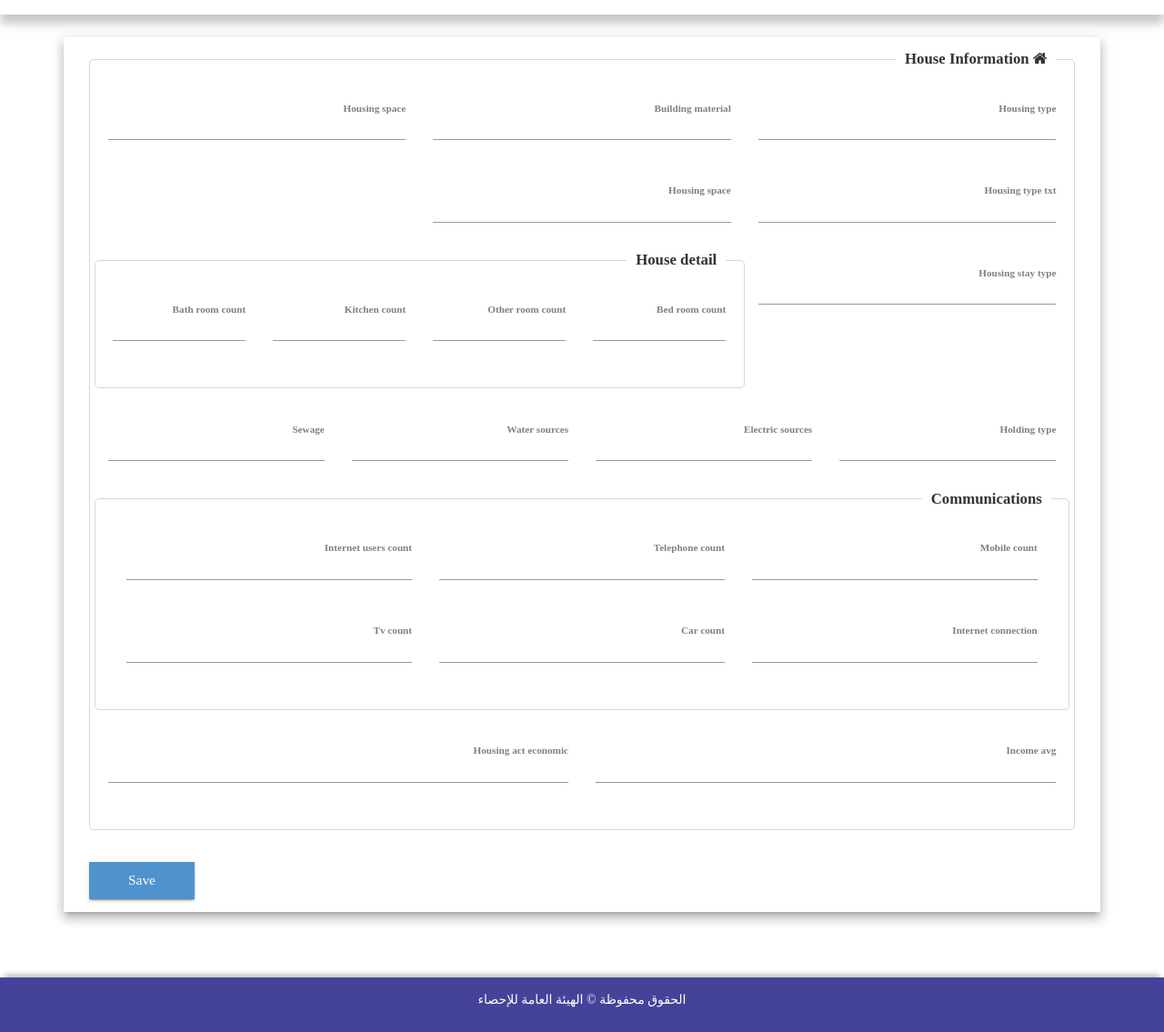
After one commit to mohammedgad0/f_survey, a Django app: template survey/templates/add_house.html in a window 1280 px wide. The commit adds this page. Shown: the part 356-1491 px from the top of the page at 91% size. Run offline with Django 3.2, Linux system fonts and the light colour scheme; the template is opened without the code that fills it, so the values that code supplies are empty, except form fields; tables that the repository leaves empty hold one stand-in row (values such as "Sample post"); form fields are guessed from the names that the template uses; some libraries are stand-ins or nearby versions; some web fonts are replaced.

Commit message:
housing form

```diff
--- a/survey/models.py
+++ b/survey/models.py
@@ -65,7 +65,6 @@ class FcpFamilyMemberTab(models.Model):
 
 
 class GenLookupListView(models.Model):
-    #id = models.FloatField(primary_key=True)
     rp_id = models.FloatField(blank=True, null=True, primary_key=True)
     column_name = models.CharField(max_length=250, blank=True, null=True)
     lookup_id = models.FloatField()
--- a/survey/static/build/css/custom.css
+++ b/survey/static/build/css/custom.css
@@ -1,3 +1,56 @@
+/* Style the header with a grey background and some padding */
+html, body {
+    height: 100%;
+    direction: rtl;
+    font: 14px 'neo', serif !important;
+}
+.header {
+  box-shadow: 0 10px 10px rgba(0,0,0,0.22);
+  background-color: #fff;
+  padding: 13px 35px 17px 0px;
+}
+.date{
+    padding: 9px 35px 0 0 ;
+    color: #fff;
+    float: right;
+}
+.top-bar{
+      border-radius: 2px;
+    margin-bottom: 2px;
+     box-shadow: 0 10px 10px rgba(0,0,0,0.22);
+  background-color: #45429a;
+    height: 40px;
+}
+
+.socialicons{float: left;}
+.socialicons ul {
+    float: left;
+}
+.socialicons ul li {
+    padding: 5px;
+    display: inline-block;
+    text-align: center;
+    border: none !important;
+}
+.socialicons ul li a{
+    color: #fff;
+    font-size: 20px !important;
+
+}
+footer {
+    line-height: 50px;
+    color: #fff;
+    margin-top: 2px;
+    position: relative;
+    bottom: 0;
+    width: 100%;
+    height: 60px;
+    /* Height of the footer */
+      box-shadow: 0 -9px 5px -5px rgba(0,0,0,0.22);
+  background-color: #45429a;);
+    flex-shrink: 0;
+}
+
 
 /* css for tables */
 .shadow{webkit-box-shadow: 0 1px 3px 0 rgba(0, 0, 0, 0.12), 0 1px 2px 0 rgba(0, 0, 0, 0.24);
@@ -181,17 +234,17 @@ line-height: 1;
 .form-group input[type="file"] ~ .bar {
 display: none;
 }
-.form-group select,
-.form-group input:focus,
-.form-group input:valid,
-.form-group input.form-file,
-.form-group input.has-value,
-.form-group textarea:focus,
-.form-group textarea:valid,
-.form-group textarea.form-file,
-.form-group textarea.has-value {
-color: #333;
-}
+/*.form-group select,*/
+/*.form-group input:focus,*/
+/*.form-group input:valid,*/
+/*.form-group input.form-file,*/
+/*.form-group input.has-value,*/
+/*.form-group textarea:focus,*/
+/*.form-group textarea:valid,*/
+/*.form-group textarea.form-file,*/
+/*.form-group textarea.has-value {*/
+/*color: #333;*/
+/*}*/
 .form-group select ~ .control-label,
 .form-group input:focus ~ .control-label,
 .form-group input:valid ~ .control-label,
@@ -444,55 +497,3 @@ legend.scheduler-border {
     border-bottom:none;
 
 }
-/* Style the header with a grey background and some padding */
-html, body {
-    height: 100%;
-    direction: rtl;
-    font: 14px 'neo', serif !important;
-}
-.header {
-  box-shadow: 0 10px 10px rgba(0,0,0,0.22);
-  background-color: #fff;
-  padding: 13px 35px 17px 0px;
-}
-.date{
-    padding: 9px 35px 0 0 ;
-    color: #fff;
-    float: right;
-}
-.top-bar{
-      border-radius: 2px;
-    margin-bottom: 2px;
-     box-shadow: 0 10px 10px rgba(0,0,0,0.22);
-  background-color: #45429a;
-    height: 40px;
-}
-
-.socialicons{float: left;}
-.socialicons ul {
-    float: left;
-}
-.socialicons ul li {
-    padding: 5px;
-    display: inline-block;
-    text-align: center;
-    border: none !important;
-}
-.socialicons ul li a{
-    color: #fff;
-    font-size: 20px !important;
-
-}
-footer {
-    line-height: 50px;
-    color: #fff;
-    margin-top: 2px;
-    position: relative;
-    bottom: 0;
-    width: 100%;
-    height: 60px;
-    /* Height of the footer */
-      box-shadow: 0 -9px 5px -5px rgba(0,0,0,0.22);
-  background-color: #45429a;);
-    flex-shrink: 0;
-}
--- /dev/null
+++ b/survey/templates/add_house.html
@@ -0,0 +1,229 @@
+{% extends "base.html" %}
+{% load i18n %}
+{% block title %}Family Survey Form{% endblock %}
+{% block stylesheets %}
+{{ block.super }}
+    <style>
+    .container-form{ padding: 1rem 2rem 0 !important;}
+    </style>
+{% endblock %}
+
+{% block content %}
+        <div class="container-form">
+<form action="" method="post" >
+              <fieldset class="scheduler-border">
+                 <legend class="scheduler-border"><i class="fa fa-home"></i> {{ _('House Information')}}</legend>
+
+                        {% csrf_token %}
+                        <div class="row r-1 ">
+                        <!-- start column -->
+                         <div class="col-md-4">
+                        <div class="form-group">
+                          {{ form.housing_type }}
+                          <label for="input" class="control-label">{{ form.housing_type.label_tag }}</label>
+                          <i class="bar"></i>
+                          </div>
+                      </div>
+                        <!-- end column -->
+                            <!-- start column -->
+                         <div class="col-md-4">
+                        <div class="form-group">
+                          {{ form.building_material }}
+                          <label for="input" class="control-label">{{ form.building_material.label_tag }}</label>
+                          <i class="bar"></i>
+                          </div>
+                      </div>
+                        <!-- end column -->
+                         <div class="col-md-4">
+                        <div class="form-group">
+                          {{ form.housing_space }}
+                          <label for="input" class="control-label">{{ form.housing_space.label_tag }}</label>
+                          <i class="bar"></i>
+                        </div>
+                      </div>
+                        <!-- start hidden field -->
+                        <div class="col-md-4">
+                        <div class="form-group">
+                          {{ form.housing_type_txt }}
+                          <label for="input" class="control-label">{{ form.housing_type_txt.label_tag }}</label>
+                          <i class="bar"></i>
+                        </div>
+                      </div>
+                       <div class="col-md-4">
+                        <div class="form-group">
+                          {{ form.housing_space }}
+                          <label for="input" class="control-label">{{ form.housing_space.label_tag }}</label>
+                          <i class="bar"></i>
+                        </div>
+                      </div>
+                        <!-- End hidden field -->
+                        </div>
+
+                        <div class="row">
+                         <!-- start column -->
+                         <div class="col-md-4">
+                        <div class="form-group">
+                          {{ form.housing_stay_type }}
+                          <label for="input" class="control-label">{{ form.housing_stay_type.label_tag }}</label>
+                          <i class="bar"></i>
+                          </div>
+                      </div>
+                        <!-- end column -->
+                <fieldset class="scheduler-border">
+                 <legend class="scheduler-border">{{ _('House detail') }}</legend>
+                    <div class="row">
+                    <div class="col-md-3">
+                        <div class="form-group">
+                          {{ form.bed_room_count }}
+                          <label for="input" class="control-label">{{ form.bed_room_count.label_tag }}</label>
+                          <i class="bar"></i>
+                          </div>
+                      </div>
+
+                        <div class="col-md-3">
+                        <div class="form-group">
+                          {{ form.other_room_count }}
+                          <label for="input" class="control-label">{{ form.other_room_count.label_tag }}</label>
+                          <i class="bar"></i>
+                          </div>
+                      </div>
+
+                       <div class="col-md-3">
+                        <div class="form-group">
+                          {{ form.kitchen_count }}
+                          <label for="input" class="control-label">{{ form.kitchen_count.label_tag }}</label>
+                          <i class="bar"></i>
+                          </div>
+                      </div>
+
+                       <div class="col-md-3">
+                        <div class="form-group">
+                          {{ form.bath_room_count }}
+                          <label for="input" class="control-label">{{ form.bath_room_count.label_tag }}</label>
+                          <i class="bar"></i>
+                          </div>
+                      </div>
+                        </div>
+                      </fieldset>
+                        </div>
+
+                        <div class="row">
+                                                     <!-- start column -->
+                         <div class="col-md-3">
+                        <div class="form-group">
+                          {{ form.holding_type }}
+                          <label for="input" class="control-label">{{ form.holding_type.label_tag }}</label>
+                          <i class="bar"></i>
+                          </div>
+                      </div>
+                        <!-- end column -->
+                        <!-- start column -->
+                         <div class="col-md-3">
+                        <div class="form-group">
+                          {{ form.electric_sources }}
+                          <label for="input" class="control-label">{{ form.electric_sources.label_tag }}</label>
+                          <i class="bar"></i>
+                          </div>
+                      </div>
+                        <!-- end column -->
+                          <!-- start column -->
+                         <div class="col-md-3">
+                        <div class="form-group">
+                          {{ form.water_sources }}
+                          <label for="input" class="control-label">{{ form.water_sources.label_tag }}</label>
+                          <i class="bar"></i>
+                          </div>
+                      </div>
+                        <!-- end column -->
+                         <!-- start column -->
+                         <div class="col-md-3">
+                        <div class="form-group">
+                          {{ form.sewage }}
+                          <label for="input" class="control-label">{{ form.sewage.label_tag }}</label>
+                          <i class="bar"></i>
+                          </div>
+                      </div>
+                        <!-- end column -->
+                        </div>
+
+                        <div class="row">
+                  <fieldset class="scheduler-border">
+                 <legend class="scheduler-border">{{ _('Communications') }}</legend>
+                         <div class="col-md-4">
+                        <div class="form-group">
+                          {{ form.mobile_count }}
+                          <label for="input" class="control-label">{{ form.mobile_count.label_tag }}</label>
+                          <i class="bar"></i>
+                        </div>
+                      </div>
+                                 <div class="col-md-4">
+                        <div class="form-group">
+                          {{ form.telephone_count }}
+                          <label for="input" class="control-label">{{ form.telephone_count.label_tag }}</label>
+                          <i class="bar"></i>
+                        </div>
+                      </div>
+                        <div class="col-md-4">
+                        <div class="form-group">
+                          {{ form.internet_users_count }}
+                          <label for="input" class="control-label">{{ form.internet_users_count.label_tag }}</label>
+                          <i class="bar"></i>
+                        </div>
+                      </div>
+
+                        <div class="col-md-4">
+                        <div class="form-group">
+                          {{ form.internet_connection }}
+                          <label for="input" class="control-label">{{ form.internet_connection.label_tag }}</label>
+                          <i class="bar"></i>
+                        </div>
+                      </div>
+                        <div class="col-md-4">
+                        <div class="form-group">
+                          {{ form.car_count }}
+                          <label for="input" class="control-label">{{ form.car_count.label_tag }}</label>
+                          <i class="bar"></i>
+                        </div>
+                      </div>
+                       <div class="col-md-4">
+                        <div class="form-group">
+                          {{ form.tv_count }}
+                          <label for="input" class="control-label">{{ form.tv_count.label_tag }}</label>
+                          <i class="bar"></i>
+                        </div>
+                      </div>
+                   </fieldset>
+                        </div>
+
+                        <div class="row">
+                            <div class="col-md-6">
+                         <div class="form-group">
+                          {{ form.income_avg }}
+                          <label for="input" class="control-label">{{ form.income_avg.label_tag }}</label>
+                          <i class="bar"></i>
+                          </div>
+                            </div>
+                            <div class="col-md-6">
+                           <div class="form-group">
+                          {{ form.housing_act_economic }}
+                          <label for="input" class="control-label">{{ form.housing_act_economic.label_tag }}</label>
+                          <i class="bar"></i>
+                          </div>
+                            </div>
+                        </div>
+       </fieldset>
+                    <div class="button-container-form">
+                        <button type="submit" class="button"><span>{{ _('Save') }}</span></button>
+                    </div>
+
+                    </form>
+
+                <!--</fieldset>-->
+              </div>
+
+
+{% endblock %}
+
+{% block javascripts %}
+  {{ block.super }}
+{% endblock %}
--- a/survey/templates/family-member-form-step1.html
+++ b/survey/templates/family-member-form-step1.html
@@ -4,10 +4,10 @@
 
 
 {% block content %}
+        <button type='submit' onclick="location.href='#'"  class="button"><span><i class="fas fa-eye">{{ _('View all members') }}</i></span></button>
 
       <div class="container-form">
       <!-- User query form added by Wisal, 7/17/08 -->
-        <button type='submit' onclick="location.href='#'" style="background-color: #58C0D8, border: 50vh solid #58C0D8;" class="button"><span><i class="fas fa-eye">{{ _('View all members') }}</i></span></button>
         <div class="row">
           <div class="col-lg-12 text-center">
             <h2>{% trans 'Add Family Member' %}</h2>
--- a/survey/urls.py
+++ b/survey/urls.py
@@ -11,5 +11,7 @@ urlpatterns = [
     # Home
     path('', home, name='home'),
     path('add-family/', FcpFamilyMemberTabFormStep1View, name='add-family'),
+    # Page to add house form
+    path('add-house/', add_house, name='add-house'),
 
 ]
--- a/survey/views.py
+++ b/survey/views.py
@@ -11,3 +11,9 @@ def FcpFamilyMemberTabFormStep1View(request):
 def home(request):
     context = {}
     return render(request, 'home.html', context)
+
+
+def add_house(request):
+    form = AddHouse()
+    context = {'form':form}
+    return render(request, 'add_house.html', context)
```
Also changed, not shown: survey/forms.py (+63 -1 lines), 1 other file.
